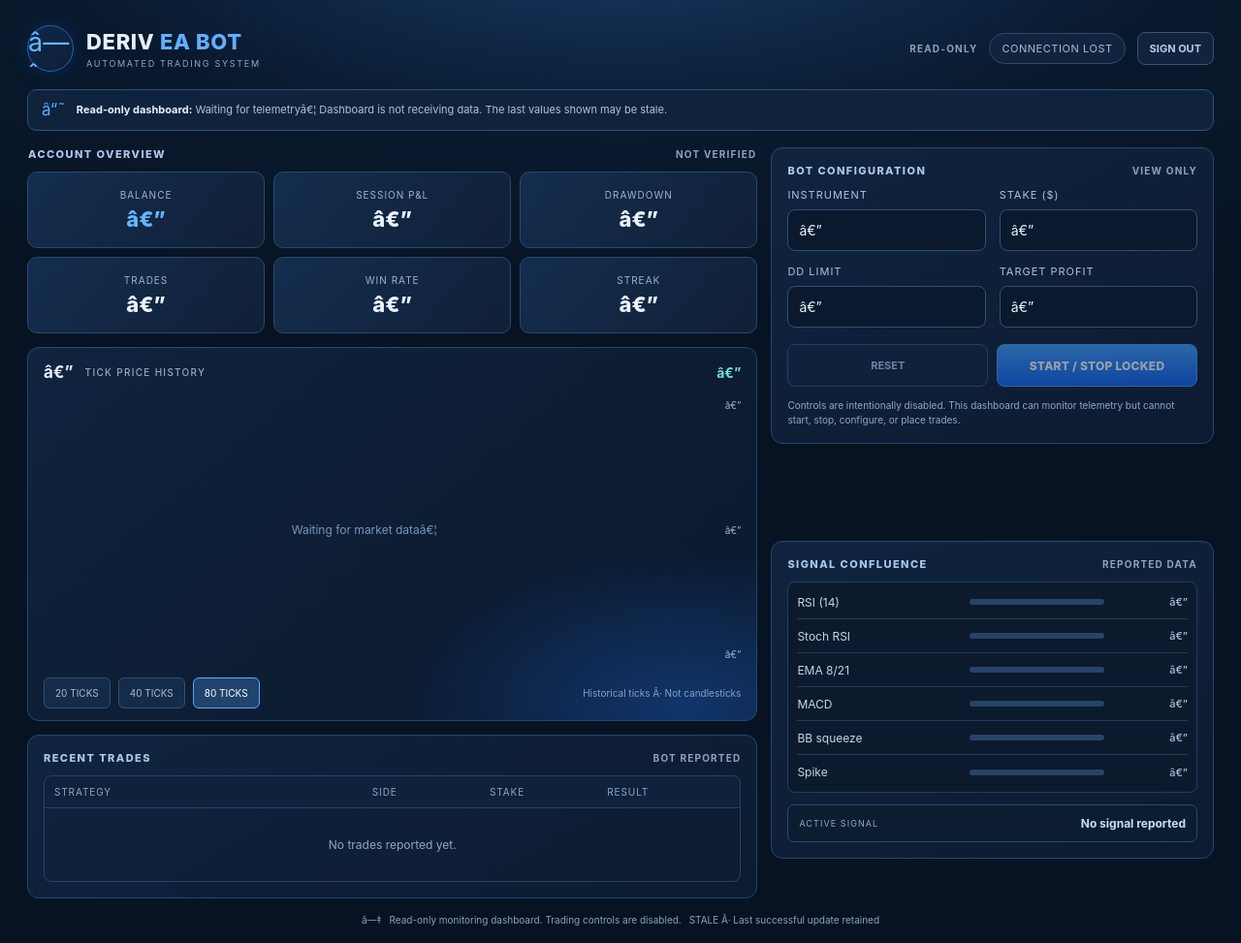
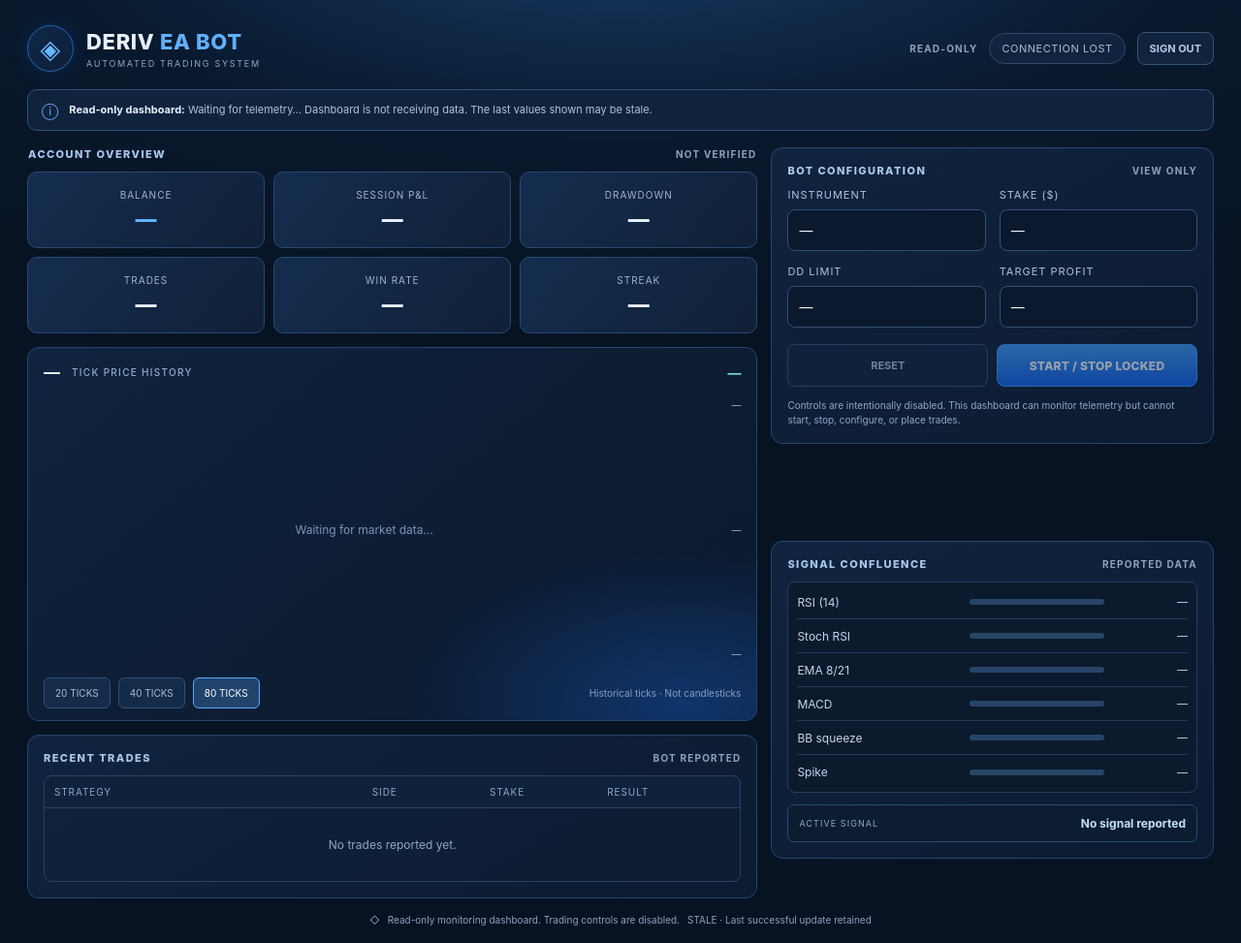
Before and after one commit to iam-danieloyigoja/Deriv-EA-Bot, a website: page dashboard/index.html in a window 1280 px wide. Shown: the whole page at 97% size. Drawn offline with Linux system fonts and the light colour scheme; no server answers.

Commit message:
Fix dashboard encoding and demo read-only labels

```diff
--- a/dashboard/dashboard.js
+++ b/dashboard/dashboard.js
@@ -3,9 +3,9 @@
 const element = id => document.getElementById(id);
 const number = value => typeof value === 'number' && Number.isFinite(value);
 const text = (id, value) => { element(id).textContent = value; };
-const numeric = (value, decimals = 2) => number(value) ? value.toFixed(decimals) : 'â€”';
-const money = value => number(value) ? `$${Math.abs(value).toFixed(2)}` : 'â€”';
-const signedMoney = value => number(value) ? `${value > 0 ? '+' : value < 0 ? 'âˆ’' : ''}$${Math.abs(value).toFixed(2)}` : 'â€”';
+const numeric = (value, decimals = 2) => number(value) ? value.toFixed(decimals) : '—';
+const money = value => number(value) ? `$${Math.abs(value).toFixed(2)}` : '—';
+const signedMoney = value => number(value) ? `${value > 0 ? '+' : value < 0 ? '−' : ''}$${Math.abs(value).toFixed(2)}` : '—';
 let tickCount = 80;
 let latest = null;
 let failureCount = 0;
@@ -33,7 +33,7 @@ function renderChart(prices) {
   if (isEmpty) {
     element('chart-line').setAttribute('d', '');
     element('chart-area').setAttribute('d', '');
-    text('chart-high', 'â€”'); text('chart-mid', 'â€”'); text('chart-low', 'â€”');
+    text('chart-high', '—'); text('chart-mid', '—'); text('chart-low', '—');
     return;
   }
   const lo = Math.min(...points), hi = Math.max(...points);
@@ -77,26 +77,26 @@ function render(data) {
   text('balance', money(data.balance));
   text('pnl', signedMoney(data.dailyPnl));
   element('pnl').className = number(data.dailyPnl) ? data.dailyPnl < 0 ? 'negative' : 'positive' : '';
-  text('drawdown', number(data.drawdown) ? `${numeric(data.drawdown, 1)}%` : 'â€”');
-  text('trades', number(data.trades) ? String(data.trades) : 'â€”');
-  text('win-rate', data.trades > 0 ? `${numeric(data.wins / data.trades * 100, 0)}%` : 'â€”');
-  text('streak', number(data.consecutiveLoss) && data.consecutiveLoss > 0 ? `${data.consecutiveLoss} losses` : data.trades > 0 ? '0' : 'â€”');
-  const instrument = data.instrument || 'â€”';
+  text('drawdown', number(data.drawdown) ? `${numeric(data.drawdown, 1)}%` : '—');
+  text('trades', number(data.trades) ? String(data.trades) : '—');
+  text('win-rate', data.trades > 0 ? `${numeric(data.wins / data.trades * 100, 0)}%` : '—');
+  text('streak', number(data.consecutiveLoss) && data.consecutiveLoss > 0 ? `${data.consecutiveLoss} losses` : data.trades > 0 ? '0' : '—');
+  const instrument = data.instrument || '—';
   text('instrument-chart', instrument);
   text('instrument-setting', instrument);
   text('stake-setting', money(data.baseStake));
-  text('dd-setting', number(data.maxDD) ? `${numeric(data.maxDD, 1)}%` : 'â€”');
-  text('target-setting', number(data.dailyTarget) ? `${numeric(data.dailyTarget, 1)}%` : 'â€”');
+  text('dd-setting', number(data.maxDD) ? `${numeric(data.maxDD, 1)}%` : '—');
+  text('target-setting', number(data.dailyTarget) ? `${numeric(data.dailyTarget, 1)}%` : '—');
   text('price', numeric(data.lastPrice));
   renderChart(data.priceHistory);
   const ind = data.indicators || {};
   setBar('rsi', ind.rsi, numeric(ind.rsi, 1));
   setBar('stoch', ind.stochRsi, numeric(ind.stochRsi, 1));
-  setBar('ema', ind.emaSignal === 'up' ? 80 : ind.emaSignal === 'down' ? 20 : null, ind.emaSignal === 'up' ? 'Bullish' : ind.emaSignal === 'down' ? 'Bearish' : 'â€”');
-  setBar('macd', number(ind.macd) ? ind.macd > 0 ? 74 : 26 : null, number(ind.macd) ? numeric(ind.macd, 4) : 'â€”');
-  setBar('squeeze', ind.squeeze === true ? 95 : ind.squeeze === false ? 25 : null, ind.squeeze === null ? 'â€”' : ind.squeeze ? 'Yes' : 'No');
-  setBar('spike', ind.spike === true ? 95 : ind.spike === false ? 20 : null, ind.spike === null ? 'â€”' : ind.spike ? 'Detected' : 'None');
-  text('active-signal', data.currentSignal ? `${data.currentSignal.strategy} Â· ${data.currentSignal.dir.toUpperCase()}` : 'No signal reported');
+  setBar('ema', ind.emaSignal === 'up' ? 80 : ind.emaSignal === 'down' ? 20 : null, ind.emaSignal === 'up' ? 'Bullish' : ind.emaSignal === 'down' ? 'Bearish' : '—');
+  setBar('macd', number(ind.macd) ? ind.macd > 0 ? 74 : 26 : null, number(ind.macd) ? numeric(ind.macd, 4) : '—');
+  setBar('squeeze', ind.squeeze === true ? 95 : ind.squeeze === false ? 25 : null, ind.squeeze === null ? '—' : ind.squeeze ? 'Yes' : 'No');
+  setBar('spike', ind.spike === true ? 95 : ind.spike === false ? 20 : null, ind.spike === null ? '—' : ind.spike ? 'Detected' : 'None');
+  text('active-signal', data.currentSignal ? `${data.currentSignal.strategy} · ${data.currentSignal.dir.toUpperCase()}` : 'No signal reported');
   text('trade-source', data.tradeSource || 'BOT REPORTED');
   const list = element('trade-list'); list.replaceChildren();
   if (!Array.isArray(data.recentTrades) || !data.recentTrades.length) {
@@ -129,7 +129,7 @@ async function poll() {
     element('connection').classList.remove('online');
     text('connection', failureCount > 1 ? 'CONNECTION LOST' : 'RETRYING');
     text('feed-note', 'Dashboard is not receiving data. The last values shown may be stale.');
-    text('updated', 'STALE Â· Last successful update retained');
+    text('updated', 'STALE · Last successful update retained');
   }
 }
 
--- a/dashboard/index.html
+++ b/dashboard/index.html
@@ -4,55 +4,55 @@
   <meta charset="utf-8">
   <meta name="viewport" content="width=device-width, initial-scale=1">
   <meta name="theme-color" content="#081529">
-  <meta name="description" content="DERIV EA BOT â€” private, read-only trading dashboard">
-  <title>DERIV EA BOT â€” Dashboard</title>
+  <meta name="description" content="DERIV EA BOT — private, read-only trading dashboard">
+  <title>DERIV EA BOT — Dashboard</title>
   <link rel="stylesheet" href="/dashboard.css">
   <script src="/dashboard.js" defer></script>
 </head>
 <body>
   <div class="app-shell">
     <header class="topbar">
-      <div class="brand"><span class="logo-mark" aria-hidden="true">â—ˆ</span><span><strong>DERIV <em>EA BOT</em></strong><small>AUTOMATED TRADING SYSTEM</small></span></div>
+      <div class="brand"><span class="logo-mark" aria-hidden="true">◈</span><span><strong>DERIV <em>EA BOT</em></strong><small>AUTOMATED TRADING SYSTEM</small></span></div>
       <div class="header-right"><span class="readonly-tag">READ-ONLY</span><span class="status-pill" id="connection"><i class="status-dot"></i> CONNECTING</span><button type="button" class="small-button" id="logout">SIGN OUT</button></div>
     </header>
-    <div class="banner" role="status"><span class="banner-icon">â“˜</span><span><strong id="mode-title">Read-only dashboard:</strong> <span id="mode-summary">Waiting for telemetryâ€¦</span> <span id="feed-note">Waiting for statusâ€¦</span></span></div>
+    <div class="banner" role="status"><span class="banner-icon">ⓘ</span><span><strong id="mode-title">Read-only dashboard:</strong> <span id="mode-summary">Waiting for telemetry…</span> <span id="feed-note">Waiting for status…</span></span></div>
     <main class="dashboard-grid">
       <section class="overview" aria-labelledby="overview-title">
         <div class="section-header"><h2 id="overview-title">ACCOUNT OVERVIEW</h2><span id="account-mode" class="muted-label">NOT VERIFIED</span></div>
         <div class="metrics">
-          <div class="metric primary"><span>BALANCE</span><strong id="balance">â€”</strong></div>
-          <div class="metric"><span>SESSION P&amp;L</span><strong id="pnl">â€”</strong></div>
-          <div class="metric"><span>DRAWDOWN</span><strong id="drawdown">â€”</strong></div>
-          <div class="metric"><span>TRADES</span><strong id="trades">â€”</strong></div>
-          <div class="metric"><span>WIN RATE</span><strong id="win-rate">â€”</strong></div>
-          <div class="metric"><span>STREAK</span><strong id="streak">â€”</strong></div>
+          <div class="metric primary"><span>BALANCE</span><strong id="balance">—</strong></div>
+          <div class="metric"><span>SESSION P&amp;L</span><strong id="pnl">—</strong></div>
+          <div class="metric"><span>DRAWDOWN</span><strong id="drawdown">—</strong></div>
+          <div class="metric"><span>TRADES</span><strong id="trades">—</strong></div>
+          <div class="metric"><span>WIN RATE</span><strong id="win-rate">—</strong></div>
+          <div class="metric"><span>STREAK</span><strong id="streak">—</strong></div>
         </div>
       </section>
       <section class="panel configuration" aria-labelledby="settings-title">
         <div class="section-header"><h2 id="settings-title">BOT CONFIGURATION</h2><span class="muted-label">VIEW ONLY</span></div>
         <div class="settings-grid">
-          <label class="setting"><span>INSTRUMENT</span><output id="instrument-setting">â€”</output></label>
-          <label class="setting"><span>STAKE ($)</span><output id="stake-setting">â€”</output></label>
-          <label class="setting"><span>DD LIMIT</span><output id="dd-setting">â€”</output></label>
-          <label class="setting"><span>TARGET PROFIT</span><output id="target-setting">â€”</output></label>
+          <label class="setting"><span>INSTRUMENT</span><output id="instrument-setting">—</output></label>
+          <label class="setting"><span>STAKE ($)</span><output id="stake-setting">—</output></label>
+          <label class="setting"><span>DD LIMIT</span><output id="dd-setting">—</output></label>
+          <label class="setting"><span>TARGET PROFIT</span><output id="target-setting">—</output></label>
         </div>
         <div class="control-actions"><button disabled type="button" class="secondary-button" title="Read-only: settings changes are not enabled">RESET</button><button disabled type="button" class="primary-button" title="Read-only: trading controls are not enabled">START / STOP LOCKED</button></div>
         <p class="hint">Controls are intentionally disabled. This dashboard can monitor telemetry but cannot start, stop, configure, or place trades.</p>
       </section>
       <section class="panel chart-panel" aria-labelledby="chart-title">
-        <div class="chart-header"><h2 id="chart-title"><span id="instrument-chart">â€”</span> <span class="chart-descriptor">TICK PRICE HISTORY</span></h2><span class="chart-price" id="price">â€”</span></div>
-        <div class="chart-wrap"><svg id="price-chart" viewBox="0 0 780 270" preserveAspectRatio="none" role="img" aria-label="Price history"><g id="chart-grid"></g><path id="chart-area"></path><path id="chart-line"></path></svg><div class="axis-values"><span id="chart-high">â€”</span><span id="chart-mid">â€”</span><span id="chart-low">â€”</span></div><div class="chart-empty" id="chart-empty">Waiting for market dataâ€¦</div></div>
-        <div class="chart-footer"><div class="timeframes" role="group" aria-label="Number of recent ticks"><button type="button" data-ticks="20">20 TICKS</button><button type="button" data-ticks="40">40 TICKS</button><button type="button" data-ticks="80" aria-pressed="true" class="active">80 TICKS</button></div><span>Historical ticks Â· Not candlesticks</span></div>
+        <div class="chart-header"><h2 id="chart-title"><span id="instrument-chart">—</span> <span class="chart-descriptor">TICK PRICE HISTORY</span></h2><span class="chart-price" id="price">—</span></div>
+        <div class="chart-wrap"><svg id="price-chart" viewBox="0 0 780 270" preserveAspectRatio="none" role="img" aria-label="Price history"><g id="chart-grid"></g><path id="chart-area"></path><path id="chart-line"></path></svg><div class="axis-values"><span id="chart-high">—</span><span id="chart-mid">—</span><span id="chart-low">—</span></div><div class="chart-empty" id="chart-empty">Waiting for market data…</div></div>
+        <div class="chart-footer"><div class="timeframes" role="group" aria-label="Number of recent ticks"><button type="button" data-ticks="20">20 TICKS</button><button type="button" data-ticks="40">40 TICKS</button><button type="button" data-ticks="80" aria-pressed="true" class="active">80 TICKS</button></div><span>Historical ticks · Not candlesticks</span></div>
       </section>
       <section class="panel signals-panel" aria-labelledby="signals-title">
         <div class="section-header"><h2 id="signals-title">SIGNAL CONFLUENCE</h2><span class="muted-label">REPORTED DATA</span></div>
         <div class="signal-list">
-          <div class="signal-row"><span>RSI (14)</span><div class="bar"><i id="rsi-bar"></i></div><strong id="rsi">â€”</strong></div>
-          <div class="signal-row"><span>Stoch RSI</span><div class="bar"><i id="stoch-bar"></i></div><strong id="stoch">â€”</strong></div>
-          <div class="signal-row"><span>EMA 8/21</span><div class="bar"><i id="ema-bar"></i></div><strong id="ema">â€”</strong></div>
-          <div class="signal-row"><span>MACD</span><div class="bar"><i id="macd-bar"></i></div><strong id="macd">â€”</strong></div>
-          <div class="signal-row"><span>BB squeeze</span><div class="bar"><i id="squeeze-bar"></i></div><strong id="squeeze">â€”</strong></div>
-          <div class="signal-row"><span>Spike</span><div class="bar"><i id="spike-bar"></i></div><strong id="spike">â€”</strong></div>
+          <div class="signal-row"><span>RSI (14)</span><div class="bar"><i id="rsi-bar"></i></div><strong id="rsi">—</strong></div>
+          <div class="signal-row"><span>Stoch RSI</span><div class="bar"><i id="stoch-bar"></i></div><strong id="stoch">—</strong></div>
+          <div class="signal-row"><span>EMA 8/21</span><div class="bar"><i id="ema-bar"></i></div><strong id="ema">—</strong></div>
+          <div class="signal-row"><span>MACD</span><div class="bar"><i id="macd-bar"></i></div><strong id="macd">—</strong></div>
+          <div class="signal-row"><span>BB squeeze</span><div class="bar"><i id="squeeze-bar"></i></div><strong id="squeeze">—</strong></div>
+          <div class="signal-row"><span>Spike</span><div class="bar"><i id="spike-bar"></i></div><strong id="spike">—</strong></div>
         </div>
         <div class="active-signal"><span>ACTIVE SIGNAL</span><strong id="active-signal">No signal reported</strong></div>
       </section>
@@ -62,7 +62,7 @@
         <div id="trade-list" class="trade-list"><div class="empty-trades">No trades reported yet.</div></div>
       </section>
     </main>
-    <footer class="app-footer"><span>â—‡</span> Read-only monitoring dashboard. Trading controls are disabled. <span id="updated">No update received</span></footer>
+    <footer class="app-footer"><span>◇</span> Read-only monitoring dashboard. Trading controls are disabled. <span id="updated">No update received</span></footer>
   </div>
 </body>
 </html>
```
Also changed, not shown: dashboard/server.js (+4 -3 lines).
